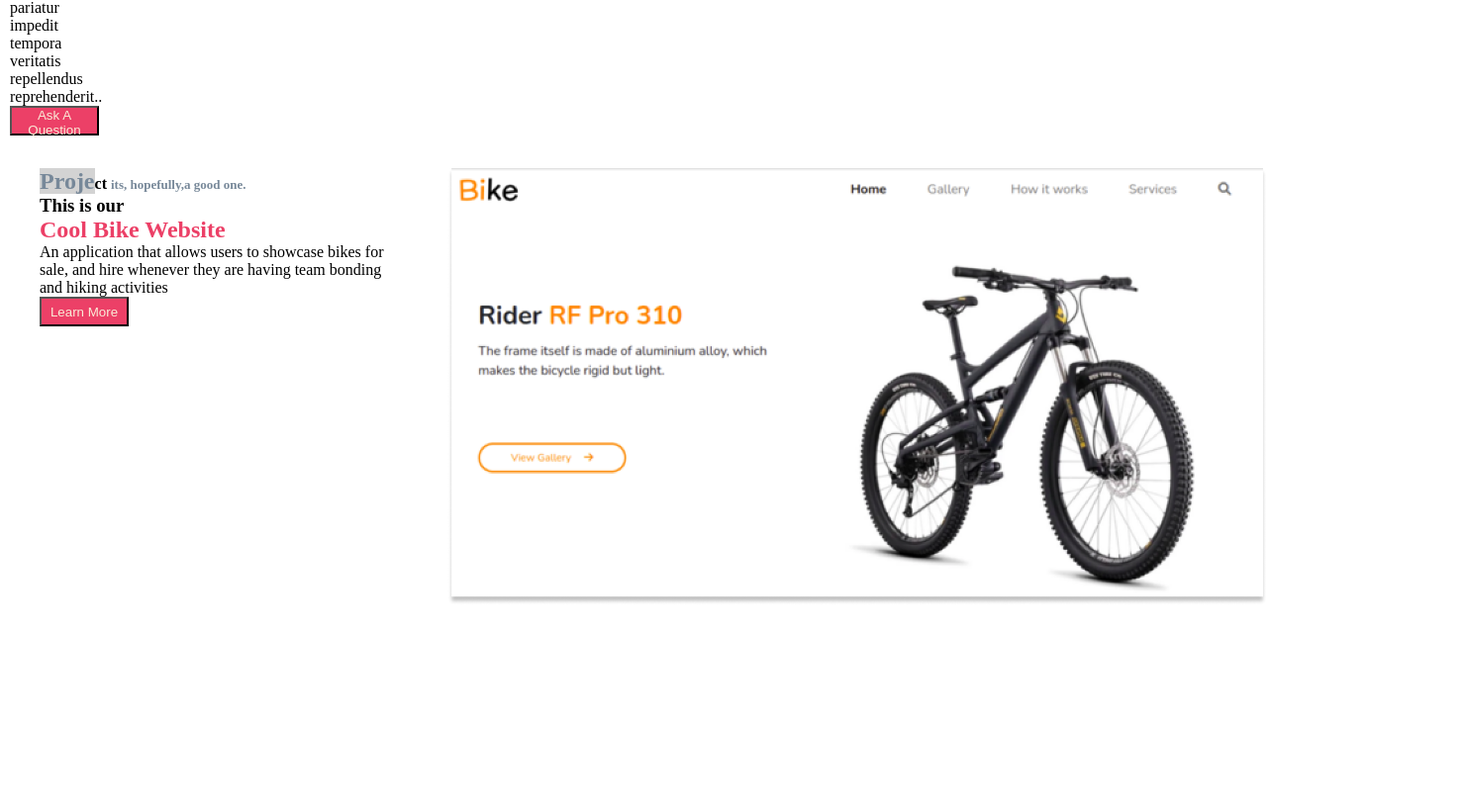
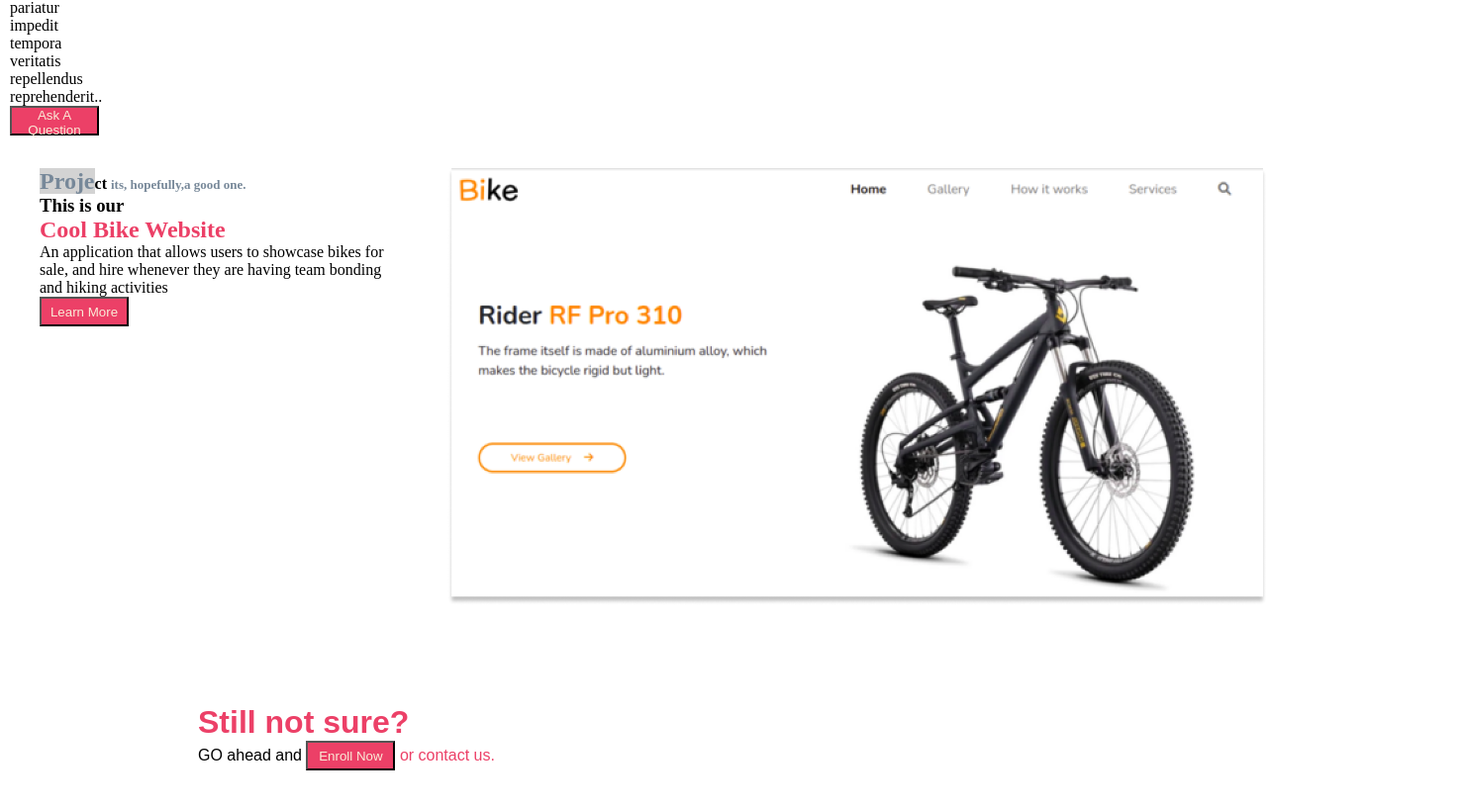
Before and after one commit to Tkamunya1/MS-Landing-Page, a plain HTML site: page index.html in a window 1280 px wide. Shown: the part 3571-4388 px from the top of the page at 99% size, 1480 px wide, since content can reach past the window. Before the commit the page ends 4187 px from the top, so only its background shows below. Drawn offline with Linux system fonts and the light colour scheme.

Commit message:
this commit styles index.css file

```diff
--- a/Assets/index.css
+++ b/Assets/index.css
@@ -179,3 +179,21 @@ width: 90px;
  }
  .Bike{
 float: right; }
+.contact{
+  display: flex;
+  padding-left: 200px;
+  margin-top: 100px;
+  flex-direction: row;
+  align-items: center;
+  width: 100%;
+  font-family: 'Nunito', sans-serif;
+  margin-bottom: 100px;
+
+ }
+ .contact h1{
+  color:#EC4067;
+ }
+
+ .contact span{
+  color: #EC4067;
+ }
--- a/index.html
+++ b/index.html
@@ -132,6 +132,14 @@
         </div>
         </div>
   </section>
+  <!--Call to Action-->
+  <div class="contact">
+    <div class="body">
+    <h1>Still not sure?</h1>
+    <p>GO ahead and <button class="b1">Enroll Now</button> <span>or contact us.</span></p>
+    </div>
+
+    </div>
 
 
 
```
